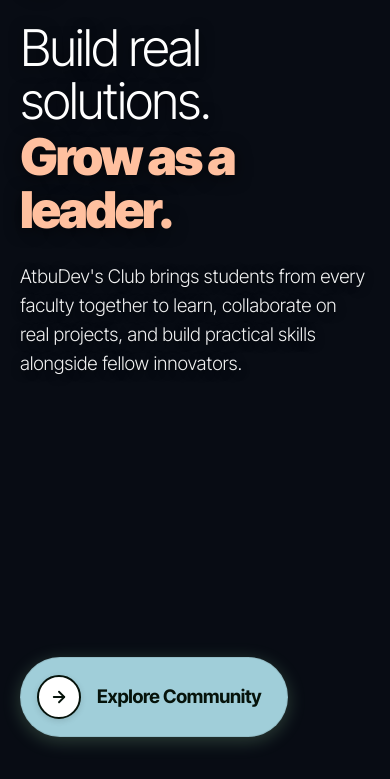
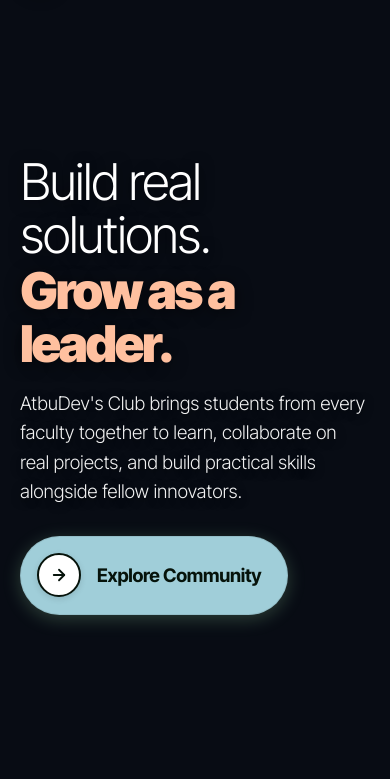
Before and after one commit to Japhetjohn/atbu-devs, a website: page index.html in a window 390 px wide. Shown: the part 65-844 px from the top of the page. Drawn offline with Linux system fonts and the light colour scheme; files whose address does not match are found by name.

Commit message:
fix(hero): bring button up closer to content on mobile and balance bottom spacing

```diff
--- a/index.html
+++ b/index.html
@@ -20,8 +20,8 @@
   <link rel="preconnect" href="https://fonts.gstatic.com" crossorigin />
   <link href="https://fonts.googleapis.com/css2?family=Inter+Tight:ital,wght@0,300;0,400;0,500;0,600;0,700;0,800;0,900;1,300;1,800&family=Manrope:wght@300;400;500;600;700;800&display=swap" rel="stylesheet" />
 
-  <link rel="stylesheet" href="styles.css?v=1793300411321" />
-  <link rel="stylesheet" href="styles/main.css?v=1793300411321" />
+  <link rel="stylesheet" href="styles.css?v=1793300589637" />
+  <link rel="stylesheet" href="styles/main.css?v=1793300589637" />
 </head>
 <body>
 
--- a/styles.css
+++ b/styles.css
@@ -2389,15 +2389,13 @@ a {
     overflow-x: hidden;
   }
 
-  /* Full Dynamic Mobile Viewport Coverage: Exactly 100vh / 100svh first screen fold */
+  /* Full Dynamic Mobile Viewport Coverage: Clean first fold */
   .hero-section {
-    height: 100vh;
-    height: 100svh;
     min-height: 100vh;
     min-height: 100svh;
     display: flex;
     flex-direction: column;
-    justify-content: space-between;
+    justify-content: flex-start;
     position: relative;
     width: 100%;
     overflow: hidden;
@@ -2454,33 +2452,31 @@ a {
     letter-spacing: 0.04em;
   }
 
-  /* Vertically stretched content filling full first screen (above fold) */
+  /* Vertically cohesive hero content with button brought up naturally */
   .hero-body {
     flex: 1;
     display: flex;
     flex-direction: column;
-    justify-content: space-between;
+    justify-content: center;
     width: 100%;
-    padding: clamp(1rem, 2vh, 2rem) clamp(1.25rem, 5vw, 1.5rem) clamp(2rem, 5vh, 3.5rem) clamp(1.25rem, 5vw, 1.5rem);
+    padding: clamp(1rem, 2vh, 1.5rem) clamp(1.25rem, 5vw, 1.5rem) clamp(1.5rem, 3.5vh, 2.5rem) clamp(1.25rem, 5vw, 1.5rem);
     box-sizing: border-box;
   }
 
   .hero-content {
-    flex: 1;
     display: flex;
     flex-direction: column;
-    justify-content: space-between;
     align-items: flex-start;
     width: 100%;
     max-width: 100%;
-    gap: clamp(1.5rem, 4vh, 3.5rem);
+    gap: clamp(1.5rem, 3.5vh, 2.25rem);
   }
 
   .hero-text-block {
     display: flex;
     flex-direction: column;
     width: 100%;
-    gap: clamp(1.25rem, 3vh, 2.25rem);
+    gap: clamp(1rem, 2.2vh, 1.5rem);
   }
 
   /* Scaled fluid typography: Big, bold & stretched to fill mobile viewport */
--- a/styles/main.css
+++ b/styles/main.css
@@ -2389,15 +2389,13 @@ a {
     overflow-x: hidden;
   }
 
-  /* Full Dynamic Mobile Viewport Coverage: Exactly 100vh / 100svh first screen fold */
+  /* Full Dynamic Mobile Viewport Coverage: Clean first fold */
   .hero-section {
-    height: 100vh;
-    height: 100svh;
     min-height: 100vh;
     min-height: 100svh;
     display: flex;
     flex-direction: column;
-    justify-content: space-between;
+    justify-content: flex-start;
     position: relative;
     width: 100%;
     overflow: hidden;
@@ -2454,33 +2452,31 @@ a {
     letter-spacing: 0.04em;
   }
 
-  /* Vertically stretched content filling full first screen (above fold) */
+  /* Vertically cohesive hero content with button brought up naturally */
   .hero-body {
     flex: 1;
     display: flex;
     flex-direction: column;
-    justify-content: space-between;
+    justify-content: center;
     width: 100%;
-    padding: clamp(1rem, 2vh, 2rem) clamp(1.25rem, 5vw, 1.5rem) clamp(2rem, 5vh, 3.5rem) clamp(1.25rem, 5vw, 1.5rem);
+    padding: clamp(1rem, 2vh, 1.5rem) clamp(1.25rem, 5vw, 1.5rem) clamp(1.5rem, 3.5vh, 2.5rem) clamp(1.25rem, 5vw, 1.5rem);
     box-sizing: border-box;
   }
 
   .hero-content {
-    flex: 1;
     display: flex;
     flex-direction: column;
-    justify-content: space-between;
     align-items: flex-start;
     width: 100%;
     max-width: 100%;
-    gap: clamp(1.5rem, 4vh, 3.5rem);
+    gap: clamp(1.5rem, 3.5vh, 2.25rem);
   }
 
   .hero-text-block {
     display: flex;
     flex-direction: column;
     width: 100%;
-    gap: clamp(1.25rem, 3vh, 2.25rem);
+    gap: clamp(1rem, 2.2vh, 1.5rem);
   }
 
   /* Scaled fluid typography: Big, bold & stretched to fill mobile viewport */
```
